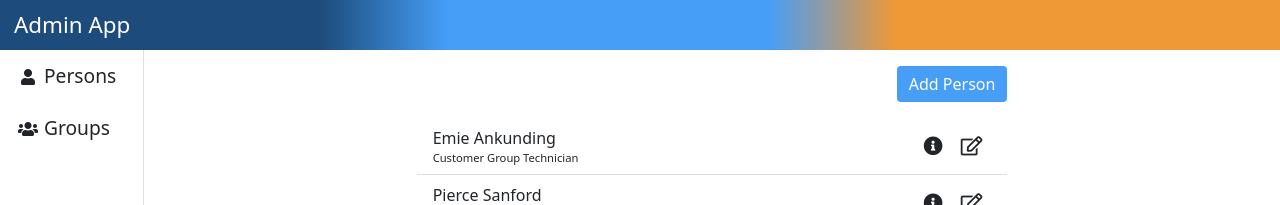
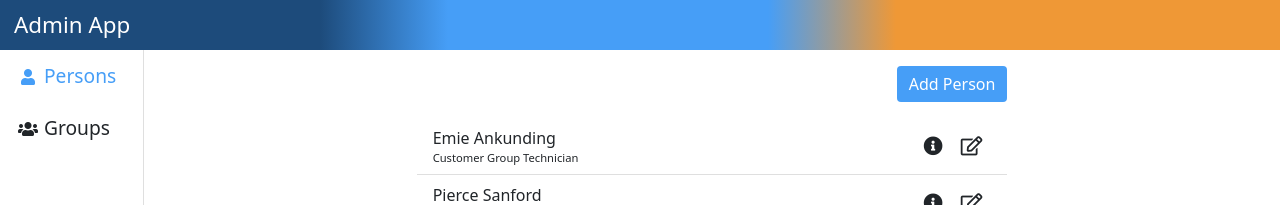
Before and after one commit to neculaiandrei/ns-admin-app, a React (Create React App) app in the folder client/: page / in a window 1280 px wide. Shown: the top 205 px of the page. Built offline with nearby package versions, Linux system fonts and the light colour scheme.

Commit message:
we like navigation

```diff
--- a/client/src/App.tsx
+++ b/client/src/App.tsx
@@ -1,14 +1,15 @@
 import { Persons } from './components/Persons';
-import { SideNav } from './components/SideNav';
+import { SideNav } from './components/SideNav/SideNav';
 import { Person } from './Data';
 import { useResizeHeight } from './hooks/useResizeHeight';
 import { useWindowResize } from './hooks/useWindowResize';
 import {
-  BrowserRouter, Route, Switch
+  BrowserRouter, Route, Switch, useHistory
 } from "react-router-dom";
 import { PersonInfo } from './components/PersonInfo';
 import { PersonAdd } from './components/PersonAdd';
 import { PersonEdit } from './components/PersonEdit';
+import { AppHeader } from './AppHeader';
 
 interface AppProps {
   persons: Person[]
@@ -21,9 +22,7 @@ export const App = ({ persons }: AppProps) => {
   return (
     <BrowserRouter>
       <div className="ns-layout">
-        <div className="header">
-          Admin App
-        </div>
+        <AppHeader />
         <div className="body">
           {size && size.width > 768 && <SideNav />}
           <div ref={elRef} className="main">
--- /dev/null
+++ b/client/src/AppHeader.tsx
@@ -0,0 +1,15 @@
+import { useHistory } from "react-router";
+
+export const AppHeader = () => {
+  const history = useHistory();
+
+  const goToPersons = () => {
+    history.push("/persons")
+  };
+
+  return (
+    <div className="header">
+      <span onClick={goToPersons}>Admin App</span>
+    </div>
+  )
+};
--- a/client/src/components/SideNav.tsx
+++ /dev/null
@@ -1,28 +0,0 @@
-import { useHistory } from 'react-router'
-import './SideNav.scss'
-
-export const SideNav = () => {
-  const history = useHistory();
-
-  const goToPersons = () => {
-    history.push("/persons");
-  }
-
-  const goToGroups = () => {
-    history.push("/groups");
-  }
-
-
-  return (
-    <div className="ns-side-nav">
-      <div onClick={goToPersons}>
-        <i className="fas fa-user"></i>
-        <span>Persons</span>
-      </div>
-      <div onClick={goToGroups}>
-        <i className="fas fa-users"></i>
-        <span>Groups</span>
-      </div>
-    </div>
-  );
-};
--- a/client/src/components/SideNav.scss
+++ b/client/src/components/SideNav/SideNav.scss
@@ -1,8 +1,11 @@
+@import '../../colors.scss';
+
 .ns-side-nav {
   width: 144px;
   border-right: 1px solid rgba(0,0,0,.125);
 
   > div {
+      cursor: pointer;
       padding: 12px;
       > i {
           display: inline-flex;
@@ -13,5 +16,15 @@
       > span {
           font-size: 1.2em;
       }
+
+      &:first-child.selected {
+        color: $lightBlue;
+        font-weight: 500;
+      }
+
+      &:last-child.selected {
+        color: $yellow;
+        font-weight: 500;
+      }
   }
 }
--- /dev/null
+++ b/client/src/components/SideNav/SideNav.tsx
@@ -0,0 +1,48 @@
+import { useEffect, useState } from 'react';
+import { useHistory } from 'react-router'
+import { useLocation } from 'react-router-dom';
+import './SideNav.scss';
+
+enum NavSelection {
+  Persons,
+  Groups,
+  Other
+}
+
+export const SideNav = () => {
+  const history = useHistory();
+  const location = useLocation();
+  const [selection, setSelection] = useState(NavSelection.Other);
+
+  const goToPersons = () => {
+    history.push("/persons");
+  };
+
+  const goToGroups = () => {
+    history.push("/groups");
+  };
+
+  useEffect(() => {
+    if (location.pathname === '/persons' || location.pathname === '/' || location.pathname === '') {
+      setSelection(NavSelection.Persons);
+    } else if (location.pathname === '/groups') {
+      setSelection(NavSelection.Groups);
+    } else {
+      setSelection(NavSelection.Other);
+    }
+  }, [location.pathname]);
+
+
+  return (
+    <div className="ns-side-nav">
+      <div onClick={goToPersons} className={selection === NavSelection.Persons ? 'selected' : ''}>
+        <i className="fas fa-user"></i>
+        <span>Persons</span>
+      </div>
+      <div onClick={goToGroups} className={selection === NavSelection.Groups ? 'selected' : ''}>
+        <i className="fas fa-users"></i>
+        <span>Groups</span>
+      </div>
+    </div>
+  );
+};
--- /dev/null
+++ b/client/src/components/SideNav/index.ts
@@ -0,0 +1 @@
+export { SideNav } from './SideNav';
--- a/client/src/main.scss
+++ b/client/src/main.scss
@@ -14,6 +14,11 @@
 
 			background: $darkBlue;
 			background: linear-gradient(90deg, $darkBlue 0%, $darkBlue 25%, $lightBlue 35%, $lightBlue 60%, $yellow 70%, $yellow 100%);
+
+      > span {
+        cursor: pointer;
+        font-weight: 500;
+      }
 		}
 
 		.body {
```
